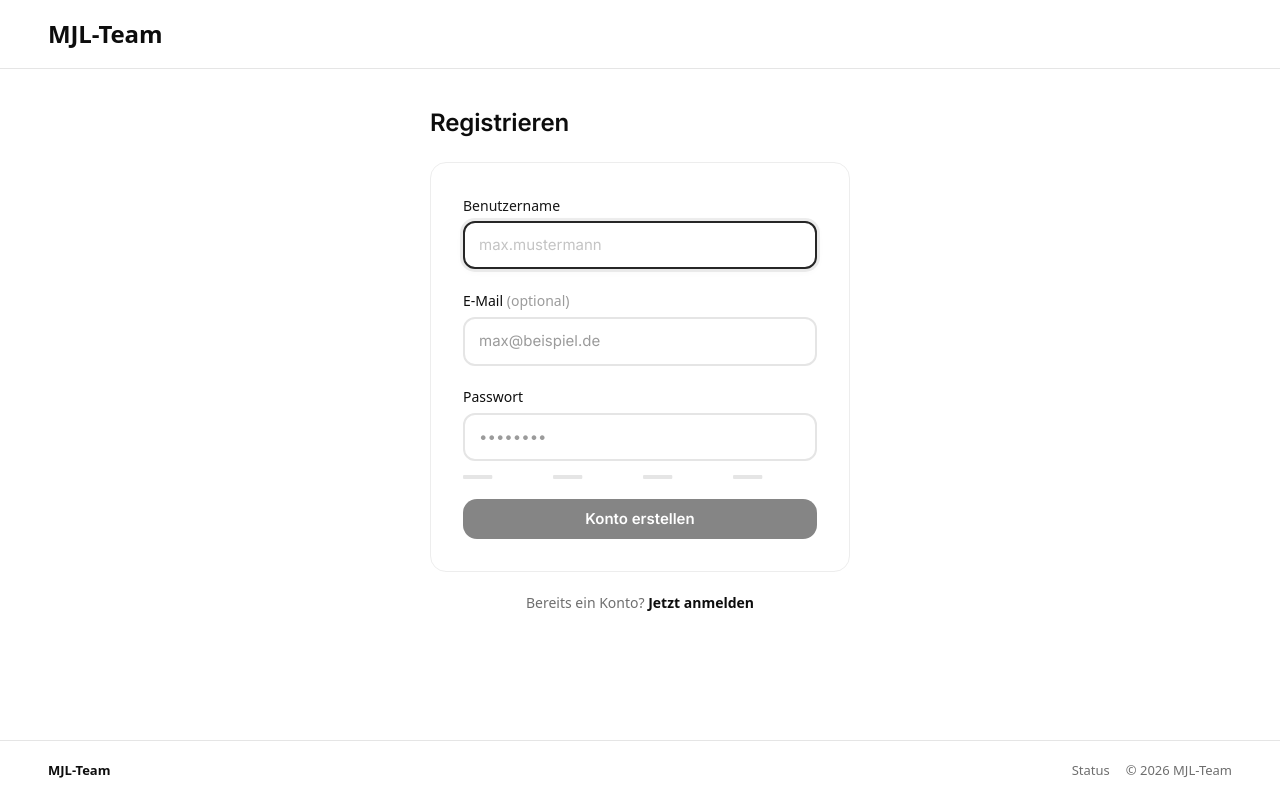
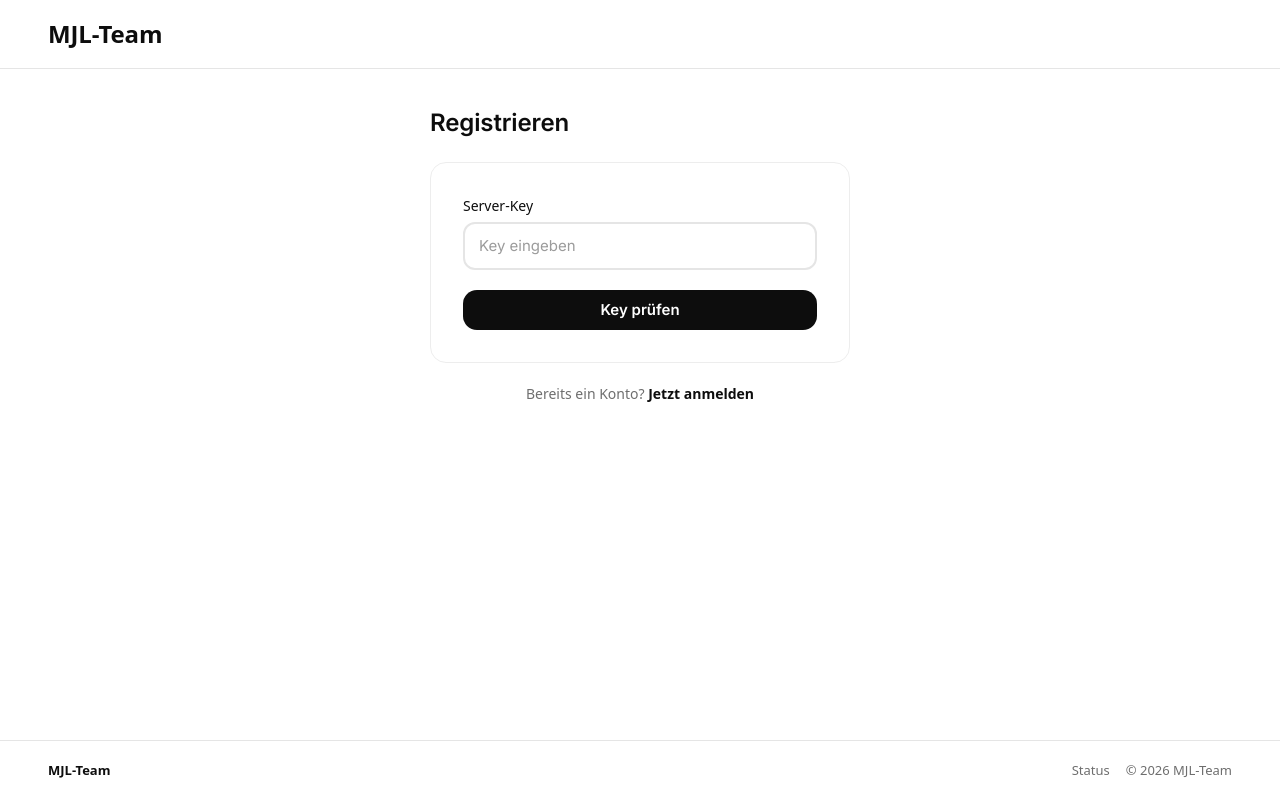
Before and after one commit to mjlteam/hub, a Flask app: page /auth/register in a window 1280 px wide. Run offline with Flask 3, Linux system fonts and the light colour scheme; some libraries are stand-ins or nearby versions.

Commit message:
Add ServerKey model and admin management for server keys; update registration process to utilize server keys

```diff
--- a/modules/auth/app.py
+++ b/modules/auth/app.py
@@ -3,12 +3,12 @@ import threading
 import time
 from urllib.parse import urlparse
 
-from flask import Blueprint, render_template, request, redirect, url_for, flash
+from flask import Blueprint, render_template, request, redirect, url_for, flash, session
 from flask_login import login_user, logout_user, login_required, current_user
 from werkzeug.security import generate_password_hash, check_password_hash
 
 from extensions import db
-from models import User, LoginSession
+from models import User, LoginSession, ServerKey
 
 bp = Blueprint('auth', __name__, url_prefix='/auth')
 
@@ -17,6 +17,7 @@ USERNAME_RE = re.compile(r'^[A-Za-z0-9._-]{3,32}$')
 EMAIL_RE = re.compile(r'^[^@\s]+@[^@\s]+\.[^@\s]+$')
 MAX_PASSWORD_LEN = 128
 MAX_EMAIL_LEN = 200
+REGISTRATION_KEY_SESSION = 'registration_key_id'
 
 # Dummy hash so unknown usernames take the same time as known ones
 _DUMMY_HASH = generate_password_hash('mjl-dummy-password-for-timing')
@@ -158,6 +159,23 @@ def _track_login(user: User):
     db.session.commit()
 
 
+def _clear_registration_key():
+    session.pop(REGISTRATION_KEY_SESSION, None)
+
+
+def _get_verified_registration_key():
+    key_id = session.get(REGISTRATION_KEY_SESSION)
+    if not key_id:
+        return None
+
+    key = db.session.get(ServerKey, key_id)
+    if key is None or not key.active or key.uses_left <= 0:
+        _clear_registration_key()
+        return None
+
+    return key
+
+
 def _handle_login(template: str):
     """Shared login POST handling used by both login routes."""
     if request.method != 'POST':
@@ -219,12 +237,33 @@ def register():
     # Rate limit BEFORE the authenticated-redirect so bulk registrations
     if request.method == 'POST' and _rate_limited(_client_key('register')):
         flash('Zu viele Registrierungsversuche. Bitte warte kurz.', 'error')
-        return render_template('auth/register.html'), 429
+        return render_template('auth/register.html', key_verified=bool(_get_verified_registration_key())), 429
 
     # redirect authenticated users to hub
     if current_user.is_authenticated:
         return redirect(url_for('hub.hub'))
+
+    verified_key = _get_verified_registration_key()
+
+    if request.method == 'POST' and request.form.get('action') == 'clear_key':
+        _clear_registration_key()
+        return redirect(url_for('auth.register'))
+
     if request.method == 'POST':
+        if verified_key is None:
+            submitted_key = (request.form.get('server_key') or '').strip()
+            if not submitted_key:
+                flash('Bitte einen Server-Key eingeben.', 'error')
+                return render_template('auth/register.html', key_verified=False)
+
+            key = ServerKey.query.filter_by(key_value=submitted_key).first()
+            if key is None or not key.active or key.uses_left <= 0:
+                flash('Server-Key ist ungültig oder bereits aufgebraucht.', 'error')
+                return render_template('auth/register.html', key_verified=False)
+
+            session[REGISTRATION_KEY_SESSION] = key.id
+            flash(f'Server-Key "{key.name}" wurde bestätigt. Du kannst dich jetzt registrieren.', 'success')
+            return redirect(url_for('auth.register'))
 
         username = (request.form.get('username') or '').strip()
         email = (request.form.get('email') or '').strip() or None
@@ -232,47 +271,55 @@ def register():
 
         if not username or not password:
             flash('Benutzername und Passwort sind erforderlich', 'error')
-            return render_template('auth/register.html')
+            return render_template('auth/register.html', key_verified=True)
 
         if not USERNAME_RE.match(username):
             flash('Benutzername: 3–32 Zeichen, nur Buchstaben, Zahlen, Punkt, Minus und Unterstrich', 'error')
-            return render_template('auth/register.html')
+            return render_template('auth/register.html', key_verified=True)
 
         if len(password) > MAX_PASSWORD_LEN:
             flash('Passwort darf höchstens 128 Zeichen haben', 'error')
-            return render_template('auth/register.html')
+            return render_template('auth/register.html', key_verified=True)
 
         if email:
             if len(email) > MAX_EMAIL_LEN or not EMAIL_RE.match(email):
                 flash('Bitte eine gültige E-Mail-Adresse angeben', 'error')
-                return render_template('auth/register.html')
+                return render_template('auth/register.html', key_verified=True)
 
         # Password policy check
         valid, reasons = validate_password(password, username)
         if not valid:
             flash('Passwort entspricht nicht der Sicherheitsrichtlinie: ' + '; '.join(reasons), 'error')
-            return render_template('auth/register.html')
+            return render_template('auth/register.html', key_verified=True)
 
         if User.query.filter_by(username=username).first():
             flash('Benutzername bereits vergeben', 'error')
-            return render_template('auth/register.html')
+            return render_template('auth/register.html', key_verified=True)
 
         if email and User.query.filter_by(email=email).first():
             flash('E-Mail bereits registriert', 'error')
-            return render_template('auth/register.html')
+            return render_template('auth/register.html', key_verified=True)
 
         user = User(username=username, email=email, role=1)
         user.set_password(password)
+        verified_key = _get_verified_registration_key()
+        if verified_key is None:
+            flash('Bitte zuerst einen gültigen Server-Key bestätigen.', 'error')
+            return render_template('auth/register.html', key_verified=False)
+
+        verified_key.uses_left = max(verified_key.uses_left - 1, 0)
+        _clear_registration_key()
         db.session.add(user)
         db.session.commit()
         login_user(user)
         return redirect(url_for('hub.hub'))
-    return render_template('auth/register.html')
+    return render_template('auth/register.html', key_verified=bool(verified_key))
 
 
 @bp.route('/logout')
 @login_required
 def logout():
+    _clear_registration_key()
     logout_user()
     return redirect(url_for('auth.login'))
 
--- a/templates/auth/register.html
+++ b/templates/auth/register.html
@@ -3,14 +3,52 @@
 {% block title %}Registrieren — MJL-Team{% endblock %}
 
 {% block content %}
-<div class="auth-container" x-data="registerForm()">
+<div class="auth-container" x-data="registerForm()" x-cloak>
     <div class="auth-card">
 
         <div class="auth-header">
             <h2>Registrieren</h2>
         </div>
 
+        {% if key_verified %}
+        <div class="card card-padded" style="margin-bottom: 16px;">
+            <div style="display: flex; align-items: flex-start; justify-content: space-between; gap: 12px; flex-wrap: wrap;">
+                <div>
+                    <p class="label" style="margin-bottom: 6px;">Server-Key bestätigt</p>
+                    <p class="body-small" style="margin: 0; color: var(--text-secondary);">Du kannst jetzt ein neues Konto anlegen.</p>
+                </div>
+                <form method="post">
+                    <input type="hidden" name="action" value="clear_key">
+                    <button type="submit" class="btn btn-ghost btn-sm">Anderen Key verwenden</button>
+                </form>
+            </div>
+        </div>
+        {% endif %}
+
         <div class="skel-stack">
+            {% if not key_verified %}
+            <div class="card card-padded skel-overlay">
+                <div class="skel skel-label"></div>
+                <div class="skel skel-input"></div>
+                <div class="skel skel-btn"></div>
+            </div>
+
+            <div class="card card-padded">
+                <form method="post" class="space-y-5" @submit="submitting = true">
+                    <div class="form-group">
+                        <label for="server_key" class="form-label">Server-Key</label>
+                        <input id="server_key" name="server_key" type="text" class="input" placeholder="Key eingeben" autocomplete="off" required autofocus value="{{ request.form.get('server_key', '') }}">
+                    </div>
+
+                    <button type="submit" class="btn btn-primary btn-lg btn-block" :class="{ 'is-loading': submitting }" :disabled="submitting">
+                        <span x-show="!submitting">Key prüfen</span>
+                        <span x-show="submitting" x-cloak style="display: inline-flex; align-items: center; gap: 8px;">
+                            <span class="spinner spinner--xl btn-loading-spinner"></span>
+                        </span>
+                    </button>
+                </form>
+            </div>
+            {% else %}
             <div class="card card-padded skel-overlay">
                 <div class="skel skel-label"></div>
                 <div class="skel skel-input"></div>
@@ -65,11 +103,14 @@
                     </div>
 
                     <button type="submit" class="btn btn-primary btn-lg btn-block" :class="{ 'is-loading': submitting }" :disabled="submitting || !isStrong">
-                        <span>Konto erstellen</span>
-                        <span class="spinner spinner--xl btn-loading-spinner"></span>
+                        <span x-show="!submitting">Konto erstellen</span>
+                        <span x-show="submitting" x-cloak style="display: inline-flex; align-items: center; gap: 8px;">
+                            <span class="spinner spinner--xl btn-loading-spinner"></span>
+                        </span>
                     </button>
                 </form>
             </div>
+            {% endif %}
         </div>
 
         <div class="auth-footer">
--- a/templates/base.html
+++ b/templates/base.html
@@ -74,6 +74,14 @@
                         <path d="M16 3.13a4 4 0 0 1 0 7.75" />
                     </svg>
                     Benutzer
+                </a>
+                <a href="{{ url_for('admin.admin_keys') }}"
+                    class="sidebar-link{% if request.endpoint == 'admin.admin_keys' %} sidebar-link--active{% endif %}">
+                    <svg viewBox="0 0 24 24" fill="none" stroke="currentColor" stroke-width="2">
+                        <path d="M14 7a4 4 0 1 0 0 8 4 4 0 0 0 0-8Z" />
+                        <path d="M10.5 10.5 3 18v3h3l2-2h2l2-2" />
+                    </svg>
+                    Server Keys
                 </a>
                 {% endif %}
             </nav>
--- a/templates/toasts.html
+++ b/templates/toasts.html
@@ -40,7 +40,7 @@
                 {% for category, msg in messages %}
                 setTimeout(function(){
                     var id = Date.now() + Math.random();
-                    this.toasts.push({ id: id, category: '{{ category }}', msg: '{{ msg|e }}' });
+                    this.toasts.push({ id: id, category: {{ category|tojson }}, msg: {{ msg|tojson }} });
                     setTimeout(function(){
                         this.toasts = this.toasts.filter(function(t){ return t.id !== id; });
                     }.bind(this), 2500);
```
Also changed, not shown: models.py (+15 -0 lines), modules/admin/app.py (+110 -22 lines), templates/admin/admin_dashboard.html (+6 -4 lines), templates/admin/admin_keys.html (added, +99 -0 lines).
